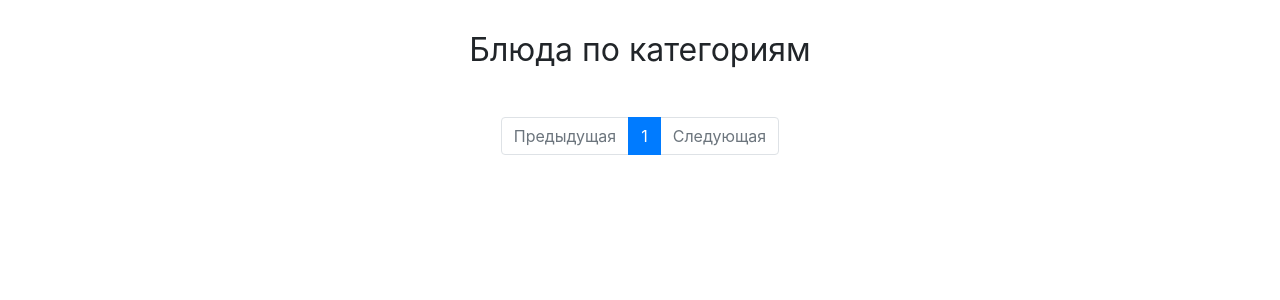
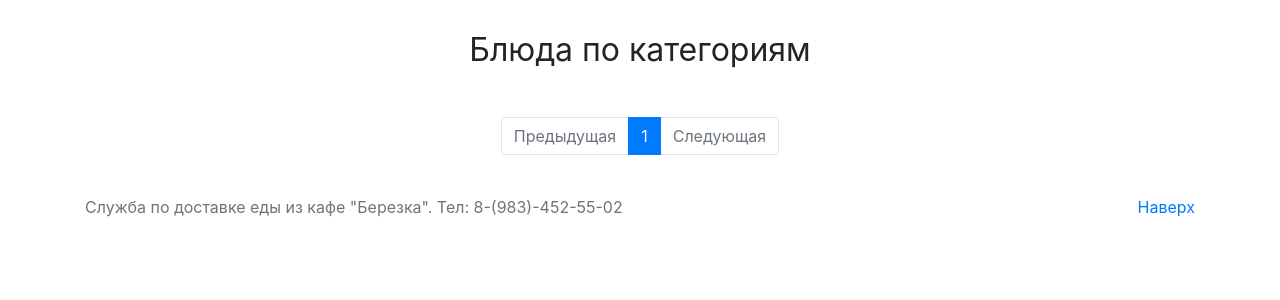
Before and after one commit to tsyganno/food-delivery, a Django app: page /categories/ in a window 1280 px wide. Shown: the part 383-683 px from the top of the page. Run offline with Django 4.2, Linux system fonts and the light colour scheme; data that the repository does not hold is empty; some libraries are stand-ins or nearby versions.

Commit message:
add footer

```diff
--- a/delivery_app/templates/base/basic.html
+++ b/delivery_app/templates/base/basic.html
@@ -58,6 +58,8 @@
 
     {% block pagination %}
     {% endblock %}
+
+    {% include 'base/footer.html' %}
 </body>
   <script src="https://code.jquery.com/jquery-3.2.1.slim.min.js"
           integrity="sha384-KJ3o2DKtIkvYIK3UENzmM7KCkRr/rE9/Qpg6aAZGJwFDMVNA/GpGFF93hXpG5KkN"
--- /dev/null
+++ b/delivery_app/templates/base/footer.html
@@ -0,0 +1,8 @@
+<footer class="footer">
+  <div class="container">
+    <p class="float-right">
+      <a href="#">Наверх</a>
+    </p>
+    <span class="text-muted">Служба по доставке еды из кафе "Березка". Тел: 8-(983)-452-55-02</span>
+  </div>
+</footer>
--- a/delivery_app/templates/delivery_app/category_detail.html
+++ b/delivery_app/templates/delivery_app/category_detail.html
@@ -12,6 +12,7 @@
               <img src="{{ dish.image_dish.url }}" alt="" class="card-img-top">
               <div class="card-body">
                 <h4 class="card-title">{{ dish.title }}</h4>
+                <h3 class="card-title">{{ dish.price }} руб.</h3>
                 <div class="d-flex justify-content-between align-items-center">
                   <div class="btn-group">
                     <a href="#" class="btn btn-sm btn-outline-secondary">Подробнее</a>
--- a/delivery_app/templates/delivery_app/index.html
+++ b/delivery_app/templates/delivery_app/index.html
@@ -41,7 +41,7 @@
       {% for category in page_obj %}
         <div class="col-md-4">
             <div class="card mb-4 shadow-sm">
-              <img src="{{ category.image_category.url }}" alt="" class="card-img-top">
+              <a href="{% url 'app:category_detail' category.pk category.url_category %}"><img src="{{ category.image_category.url }}" alt="" class="card-img-top"></a>
               <div class="card-body">
                 <h4 class="card-title">{{ category.name }}</h4>
                 <div class="d-flex justify-content-between align-items-center">
```
